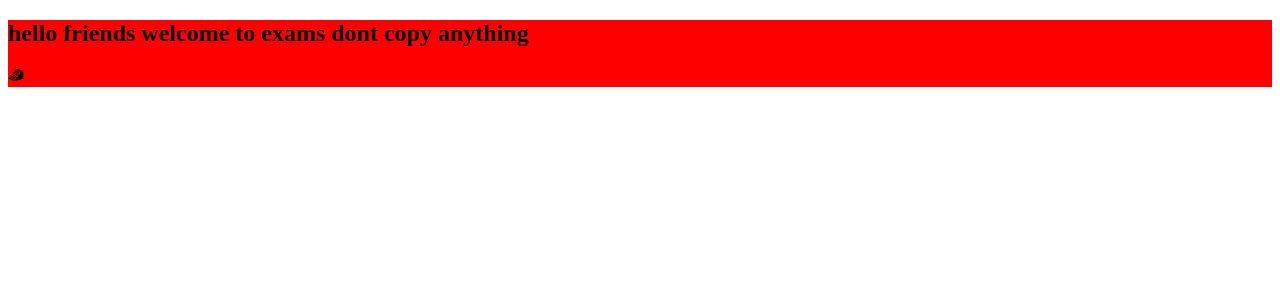
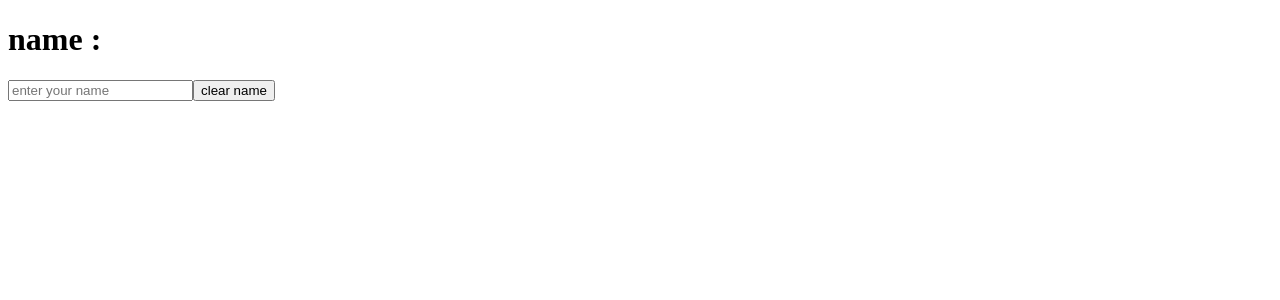
Before and after one commit to amruthexe/Learn-React, a React (Vite) app: page / in a window 1280 px wide. Shown: the top 300 px of the page. Built offline with nearby package versions, Linux system fonts and the light colour scheme.

Commit message:
use state hook

```diff
--- a/src/App.jsx
+++ b/src/App.jsx
@@ -1,9 +1,12 @@
+import Exampleone from "./Components/Exampleone";
+import Exampletwo from "./Components/Exampletwo";
 import Styling from "./Components/Styling";
+import State from "./Components/UseState";
 
 function App() {
   return (
     <>
-   <Styling/>
+   <Exampletwo/>
 
     </>
 
--- /dev/null
+++ b/src/Components/Exampleone.jsx
@@ -0,0 +1,22 @@
+import React, { useState } from 'react'
+
+const Exampleone = () => {
+ const [ count,setCount]=useState(()=>{
+    const ins=10;
+    return ins
+ })
+
+ const increment=()=>{
+    setCount((p)=>p+1)
+ }
+
+
+  return (
+    <div>
+        <h1>{count}</h1>
+        <button onClick={()=>(setCount((pre)=>pre+1))}>click increment</button>
+    </div>
+  )
+}
+
+export default Exampleone
--- /dev/null
+++ b/src/Components/Exampletwo.jsx
@@ -0,0 +1,32 @@
+import React, { useEffect, useState } from 'react'
+
+const Exampletwo = () => {
+    const [name,Setname]=useState(()=>{
+        const saved=localStorage.getItem('name')
+        return saved? JSON.parse(saved):''
+    })
+
+    useEffect(()=>{
+        localStorage.setItem('name',JSON.stringify(name)
+        )
+    })
+
+    const handle=(e)=>{
+        Setname(e.target.value)
+    }
+
+    const namechange=()=> Setname("")
+
+
+
+  return (
+    <div>
+        <h1>name :{name}</h1>
+        <input type="text" onChange={handle} value={name} placeholder='enter your name'/>
+        <button onClick={namechange}>clear name</button>
+
+    </div>
+  )
+}
+
+export default Exampletwo
--- /dev/null
+++ b/src/Components/UseState.jsx
@@ -0,0 +1,15 @@
+import React, { useState } from 'react'
+
+const State = () => {
+    const [count,setCount]=useState(0)
+    const handle=()=>(setCount(count+1))
+  return (
+    <div>
+        {count}
+<br />
+        <button onClick={handle}>Click Me </button>
+    </div>
+  )
+}
+
+export default State
```
